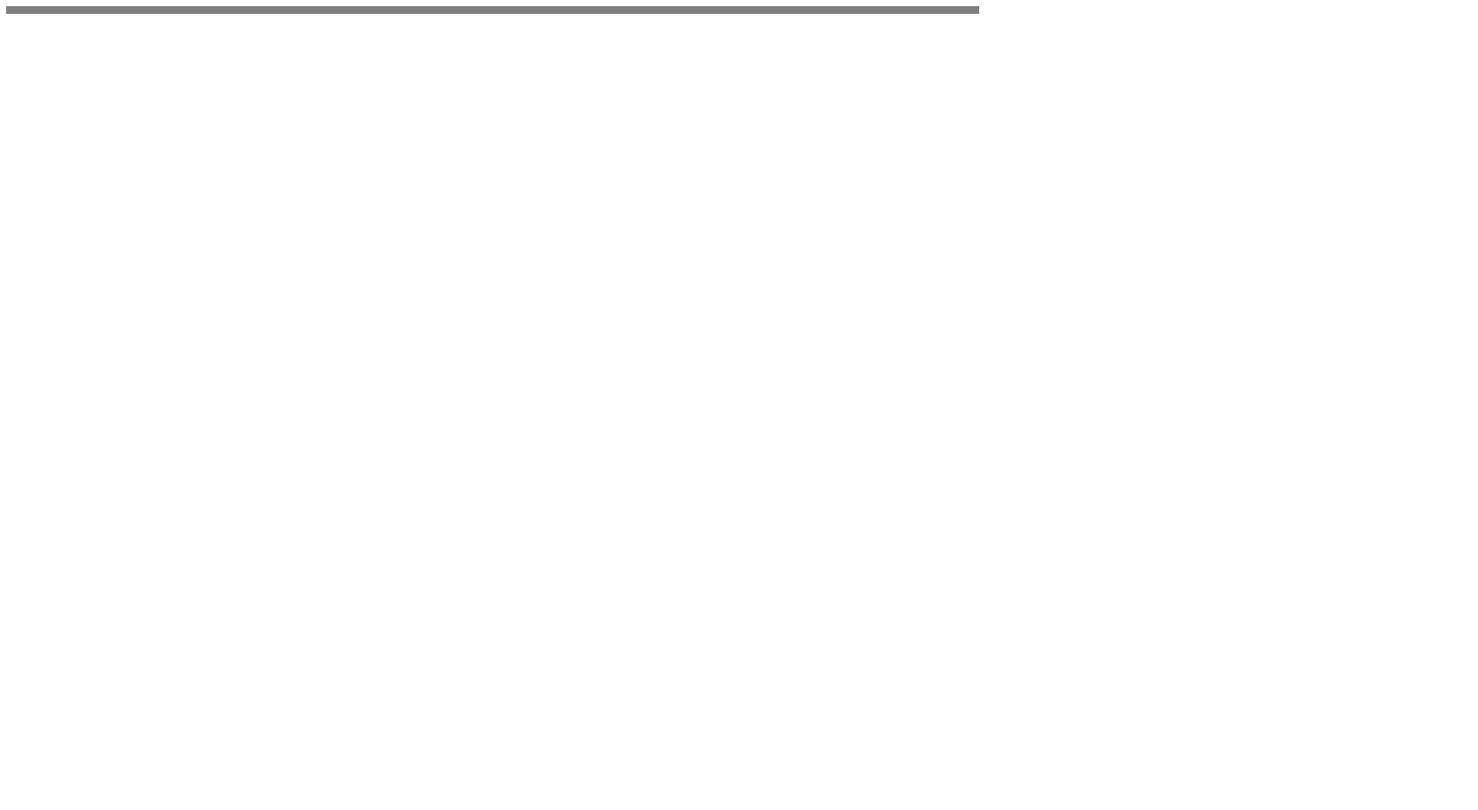
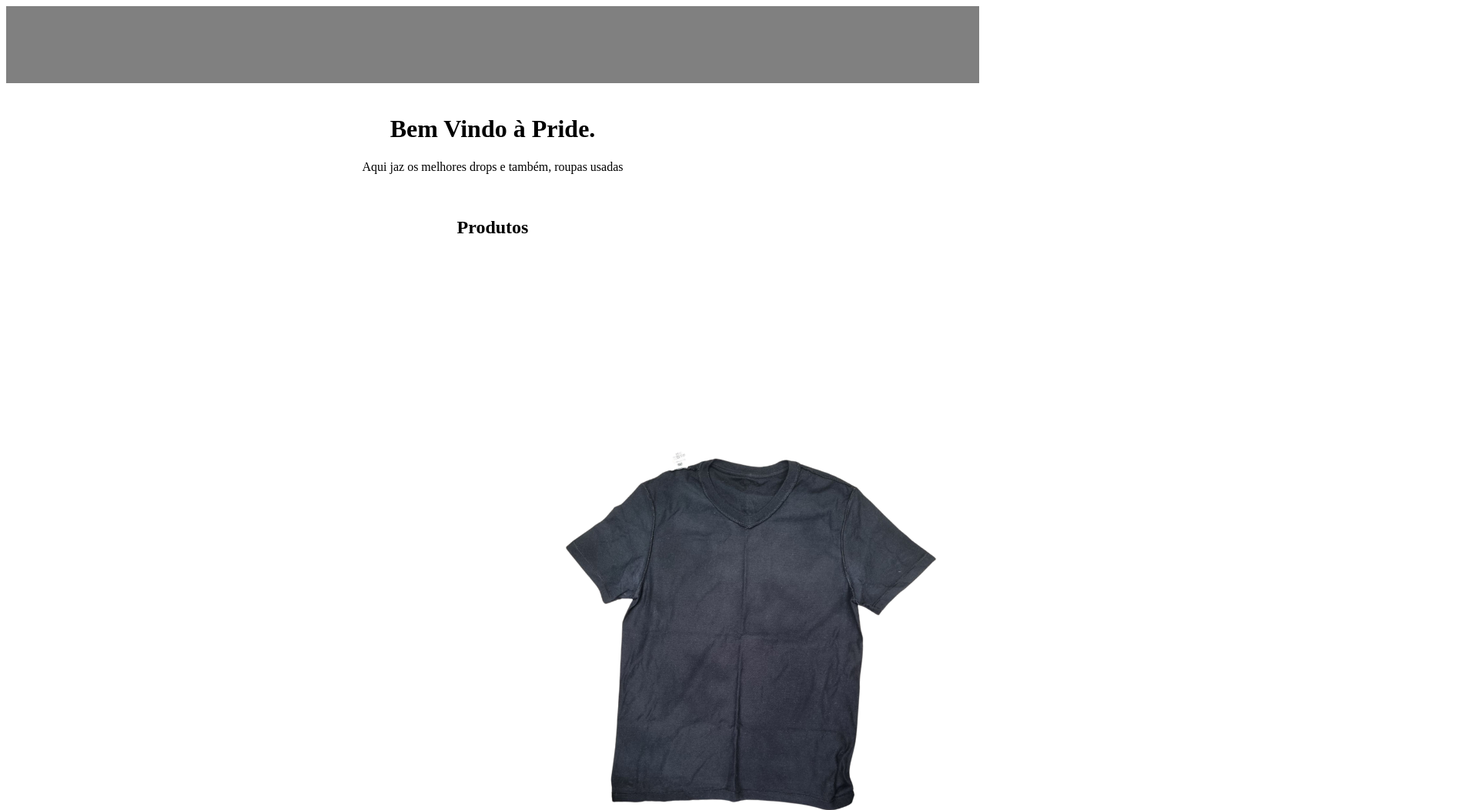
Before and after one commit to GabrielVieira30/Brecho-Pride, a plain HTML site: page index.html in a window 1280 px wide. Shown: the top 1052 px of the page at 77% size, 1920 px wide, since content can reach past the window. Before the commit the page ends 800 px from the top, so only its background shows below. Drawn offline with Linux system fonts and the light colour scheme.

Commit message:
nav,title,imgs

```diff
--- a/index.html
+++ b/index.html
@@ -11,11 +11,28 @@
     <header>
         <div id="navbar">
 
+
+
+        </div>
+        <div class="title">
+            <h1>Bem Vindo à Pride.</h1>
+            Aqui jaz os melhores drops e também, roupas usadas
+
+            <br><br><br> <h2>Produtos</h2>
         </div>
 
     </header>
 
     <main>
+        <div>
+        <div class="flex">
+            <img src="Design sem nome.png" alt="">
+
+            <img src="Design sem nome (1) (1).png" alt="">
+        </div>
+
+    </div>
+
 
     </main>
 
--- a/style.css
+++ b/style.css
@@ -1,9 +1,16 @@
 #navbar{
     margin: 0px;
-    padding: 5px;
+    padding: 50px;
     background-color: gray;
 
 }
 .flex{
     display: flex;
 }
+
+.title{
+    background-color: rgb(255, 255, 255);
+    padding: 20px;
+    text-align: center;
+
+}
```
Also changed, not shown: Design sem nome (1) (1).png (added), Design sem nome.png (added).
